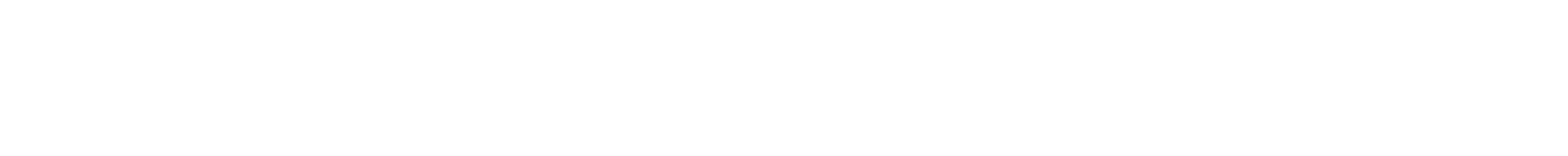
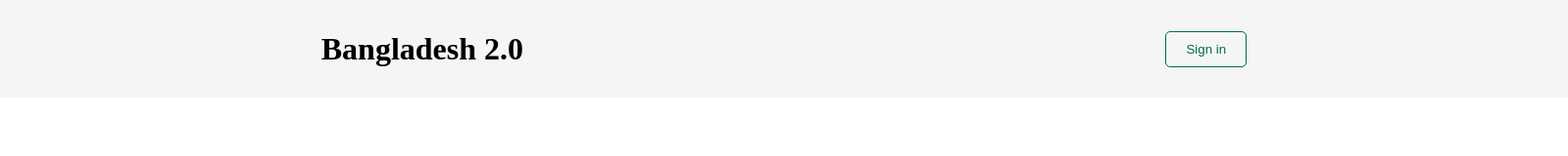
Before and after one commit to yooimran/B11A1-assignment-1-ahmimran, a plain HTML site: page index.html in a window 1280 px wide. Shown: the whole page at 98% size, 1600 px wide, since content can reach past the window. Drawn offline with Linux system fonts and the light colour scheme.

Commit message:
added header h1 and sign in btn

```diff
--- a/index.html
+++ b/index.html
@@ -7,6 +7,17 @@
     <link rel="stylesheet" href="style.css">
 </head>
 <body>
+    <header>
+        <h1>Bangladesh 2.0</h1>
+        <button class="sign-in-btn">Sign in</button>
+
+    </header>
+    <main>
+
+    </main>
+    <footer>
+
+    </footer>
 
 </body>
 </html>
--- a/style.css
+++ b/style.css
@@ -0,0 +1,34 @@
+.fira-sans-thin {
+    font-family: "Fira Sans", serif;
+    font-style: normal;
+  }
+*{
+    margin: 0;
+    padding: 0;
+}
+ /* header & sign btn */
+header{
+    width: 1600px;
+    height: 100px;
+    background-color: #F5F5F5;
+    display: flex;
+    justify-content: space-around;
+    align-items: center;
+
+}
+.sign-in-btn{
+    background-color: #F5F5F5;
+    color: #006A50;
+    border: 1px solid #006A50;
+    padding: 10px 20px;
+    border-radius: 5px;
+    cursor: pointer;
+    transition: all 0.3s ease;
+
+
+}
+.sign-in-btn:hover {
+    background-color: #006A50;
+    color: #F5F5F5;
+    border-color: #004d3a;
+}
```
